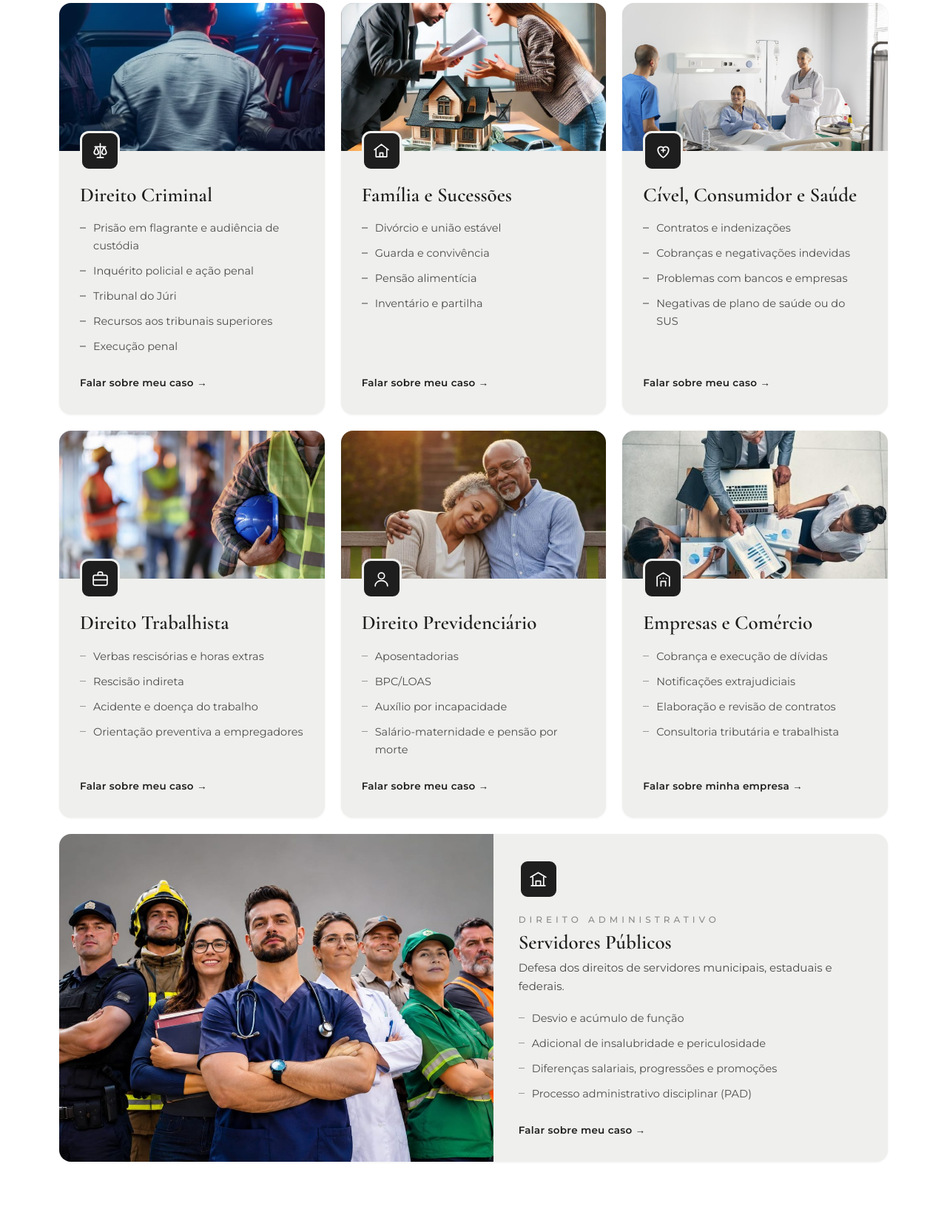
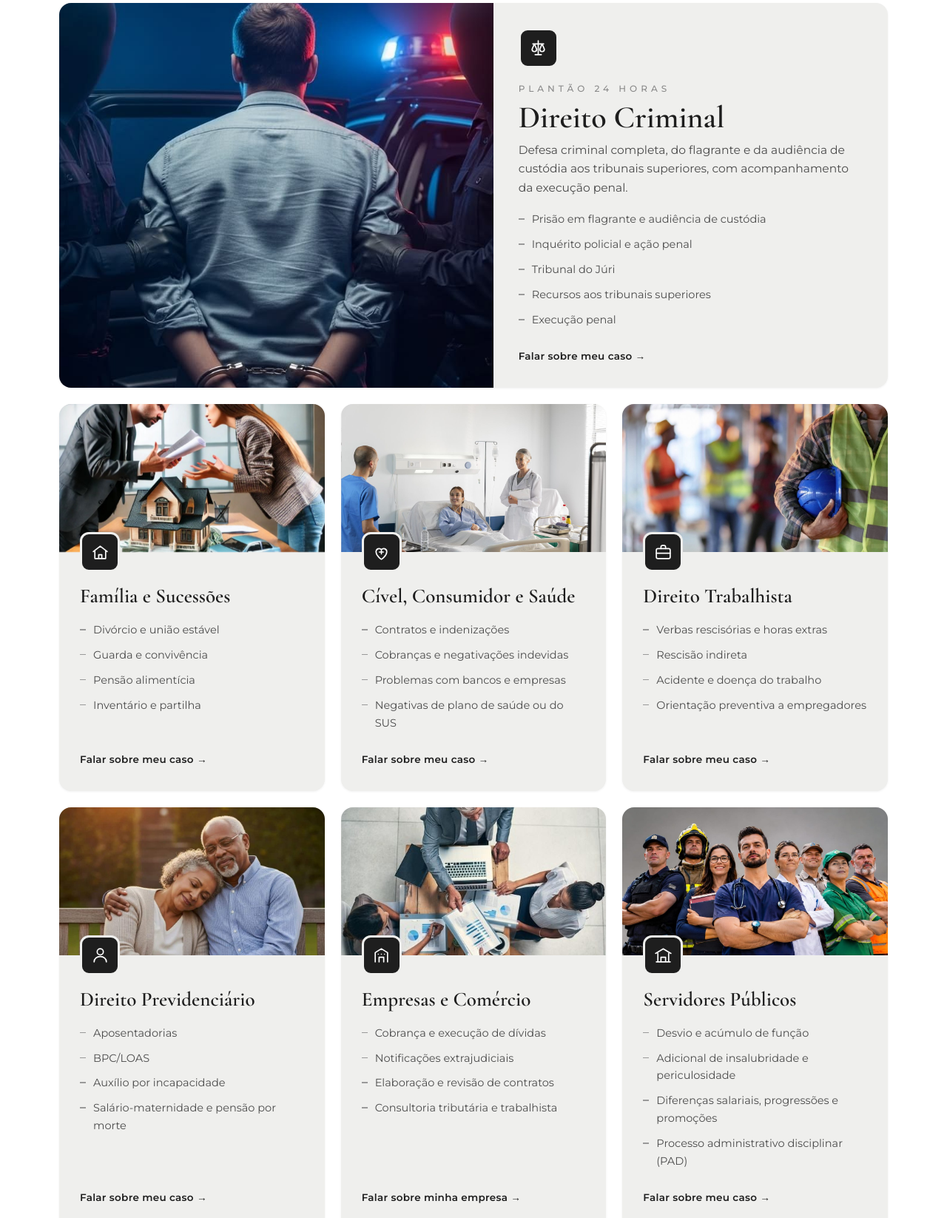
Before and after one commit to advelvisandrade-stack/cav-site, a plain HTML site: page index.html in a window 1280 px wide. Shown: the part 2540-4186 px from the top of the page at 74% size. Drawn offline with nearby package versions, Linux system fonts and the light colour scheme.

Commit message:
Áreas: Direito Criminal em destaque no topo; demais áreas em cards menores (3x2)
Co-Authored-By: Claude Opus 5.5 <noreply@anthropic.com>
Claude-Session: https://claude.ai/code/session_016zCLAoCu5P1jHBCa2pxurx

```diff
--- a/index.html
+++ b/index.html
@@ -145,7 +145,9 @@ header.scrolled .nav{padding:10px 0}
 .card.feature .cimg{margin:0;height:auto;min-height:340px}
 .card.feature .fbody{padding:34px 34px 32px;display:flex;flex-direction:column}
 .card.feature .ic{margin:0 0 18px}
-.card.feature .fdesc{font-size:15px;color:#4a4a4a;margin-top:8px}
+.card.feature .fdesc{font-size:15.5px;color:#4a4a4a;margin-top:8px}
+.card.feature h3{font-size:42px}
+.card.feature .cimg{min-height:400px}
 .cimg{margin:-32px -28px 0;height:200px;background-size:cover;background-position:center;transition:transform .5s ease}
 .card:hover .cimg{transform:scale(1.04)}
 .cimg{background-position:center 30%}
@@ -341,12 +343,16 @@ footer{background:var(--preto);color:#a9a9a9;padding:60px 0 34px;font-size:13.5p
       <p class="lead">Atuação consultiva e contenciosa para pessoas, famílias e empresas.</p>
     </div>
     <div class="cards">
-      <article class="card reveal">
+      <article class="card feature reveal">
         <div class="cimg" style="background-image:url('assets/img/criminal.jpg')" role="img" aria-label="Direito Criminal"></div>
+        <div class="fbody">
           <div class="ic"><svg viewBox="0 0 24 24"><path d="M12 3v18M5 7h14M7 7l-3 7a3 3 0 0 0 6 0L7 7zm10 0l-3 7a3 3 0 0 0 6 0l-3-7zM8 21h8"/></svg></div>
+          <p class="eyebrow" style="margin-bottom:6px">Plantão 24 horas</p>
           <h3>Direito Criminal</h3>
+          <p class="fdesc">Defesa criminal completa, do flagrante e da audiência de custódia aos tribunais superiores, com acompanhamento da execução penal.</p>
           <ul><li>Prisão em flagrante e audiência de custódia</li><li>Inquérito policial e ação penal</li><li>Tribunal do Júri</li><li>Recursos aos tribunais superiores</li><li>Execução penal</li></ul>
           <a class="more" href="atendimento/">Falar sobre meu caso →</a>
+        </div>
       </article>
       <article class="card reveal">
         <div class="cimg fade" role="img" aria-label="Família e Sucessões"><span style="background-image:url('assets/img/familia.jpg')"></span><span style="background-image:url('assets/img/divorcio.jpg')"></span></div>
@@ -383,16 +389,12 @@ footer{background:var(--preto);color:#a9a9a9;padding:60px 0 34px;font-size:13.5p
         <ul><li>Cobrança e execução de dívidas</li><li>Notificações extrajudiciais</li><li>Elaboração e revisão de contratos</li><li>Consultoria tributária e trabalhista</li></ul>
         <a class="more" href="atendimento/">Falar sobre minha empresa →</a>
       </article>
-      <article class="card feature reveal">
-        <div class="cimg" style="background-image:url('assets/img/servidores.jpg')" role="img" aria-label="Servidores públicos"></div>
-        <div class="fbody">
+      <article class="card reveal">
+        <div class="cimg" style="background-image:url('assets/img/servidores.jpg')" role="img" aria-label="Servidores Públicos"></div>
         <div class="ic"><svg viewBox="0 0 24 24"><path d="M3 21h18M5 21V10M19 21V10M9 21v-6h6v6M2 10l10-6 10 6"/></svg></div>
-          <p class="eyebrow" style="margin-bottom:6px">Direito Administrativo</p>
         <h3>Servidores Públicos</h3>
-          <p class="fdesc">Defesa dos direitos de servidores municipais, estaduais e federais.</p>
         <ul><li>Desvio e acúmulo de função</li><li>Adicional de insalubridade e periculosidade</li><li>Diferenças salariais, progressões e promoções</li><li>Processo administrativo disciplinar (PAD)</li></ul>
         <a class="more" href="atendimento/">Falar sobre meu caso →</a>
-        </div>
       </article>
     </div>
   </div>
```
Lines whose indentation alone changed are shown as unchanged.
